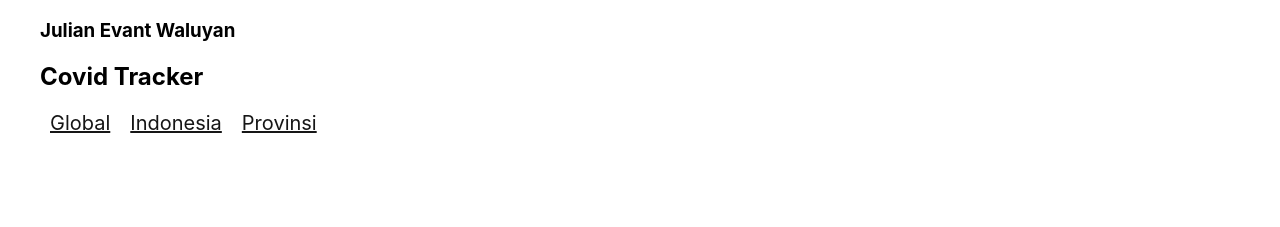
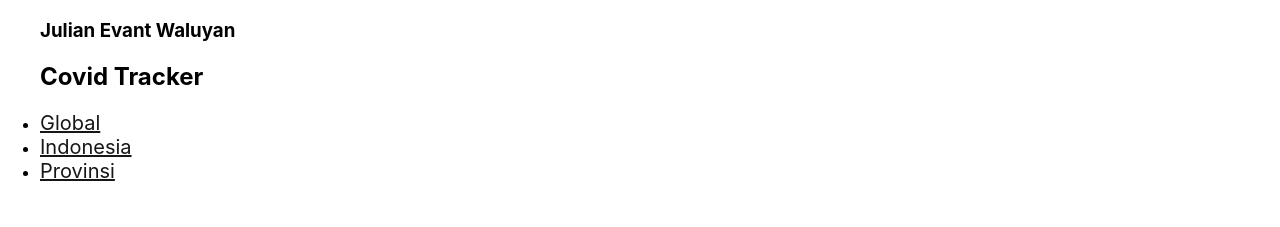
Before and after one commit to julianevant/Covid-Tracker, a React (Create React App) app in the folder covidtracker-app/: page /Provinsi in a window 1280 px wide. Shown: the top 227 px of the page. Built offline with nearby package versions, Linux system fonts and the light colour scheme; no server answers.

Commit message:
6th Commit

```diff
--- a/covidtracker-app/src/App.css
+++ b/covidtracker-app/src/App.css
@@ -61,7 +61,7 @@
     background-color:rgb(255, 255, 255)
   }
 
-  ul li{
+  li ul{
     margin: 0px;
     display: inline;
     padding:  10px;
@@ -74,7 +74,6 @@
   .container.mypanel{
     color: rgb(141, 50, 50);
     margin-bottom: 60px;
-    font-size: 30px;
   }
 
 
```
